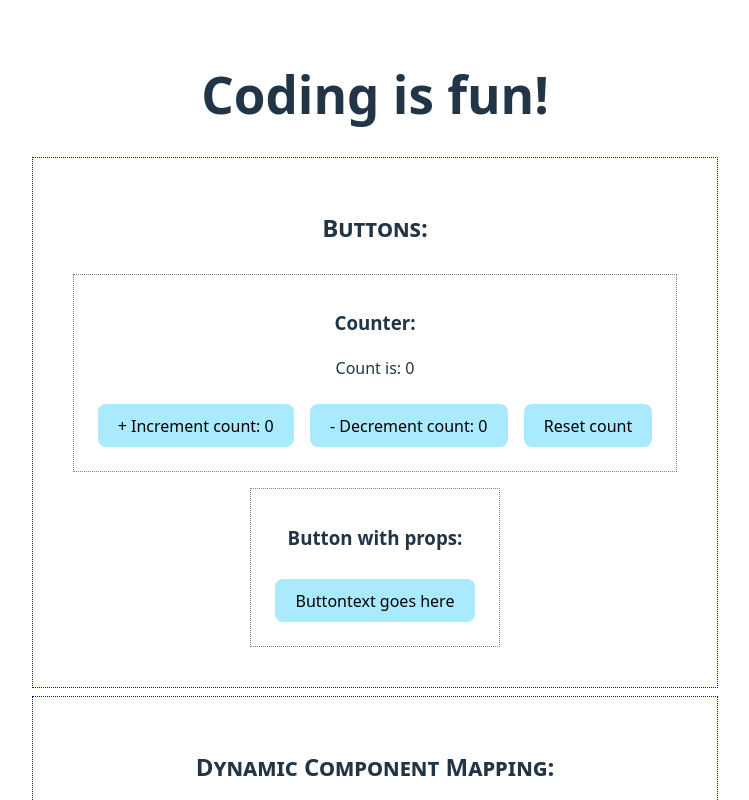
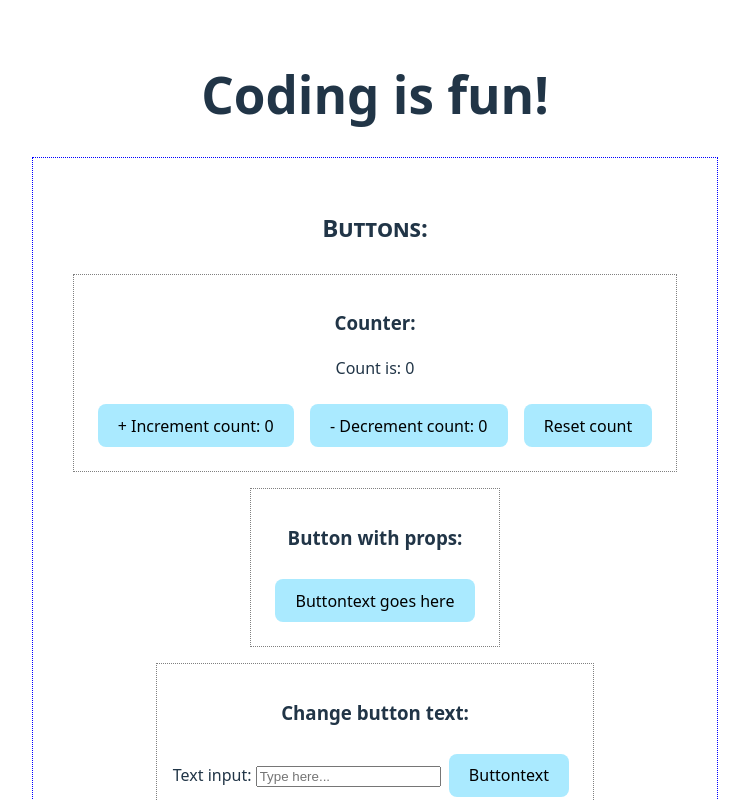
Before and after one commit to Ayngie/bits-n-pieces, a React (Vite) app: page / in a window 1280 px wide. Shown: the top 800 px of the page, without its empty margins (265-1014 px from the left). Built offline with nearby package versions, Linux system fonts and the light colour scheme.

Commit message:
Feat: added sanitized input

```diff
--- a/src/components/Buttons.tsx
+++ b/src/components/Buttons.tsx
@@ -1,5 +1,6 @@
 import ButtonWithProps from './Buttons/ButtonWithProps';
 import Counter from './Buttons/Counter';
+import ChangeButtonText from './Inputs/ChangeButtonText';
 
 const Buttons = () => {
   return (
@@ -7,11 +8,14 @@ const Buttons = () => {
       <h2>Buttons:</h2>
 
       <Counter />
+
       {/* Wrapping here for example component, to keep component file clean */}
       <article className="bordered-section">
         <h3>Button with props:</h3>
         <ButtonWithProps buttonText="Buttontext goes here" />
       </article>
+
+      <ChangeButtonText />
     </section>
   );
 };
--- /dev/null
+++ b/src/components/Inputs/ChangeButtonText.tsx
@@ -0,0 +1,45 @@
+import { useState } from 'react';
+import ButtonWithProps from '../Buttons/ButtonWithProps';
+
+const sanitizeInput = (input: string): string => {
+  return input
+    .replace(/<[^>]*>/g, '') // Remove HTML-tags
+    .replace(/\s+/g, ' ') // Replace multiple spaces with single space
+    .trim(); // Remove leading/trailing spaces
+};
+
+const ChangeButtonText = () => {
+  const [inputValue, setInputValue] = useState<string>('');
+  const [buttonText, setButtonText] = useState<string>('Buttontext');
+
+  const handleInputChange = (e: React.ChangeEvent<HTMLInputElement>) => {
+    const rawValue = e.target.value;
+    const sanitizedValue = sanitizeInput(rawValue);
+    setInputValue(sanitizedValue);
+
+    if (sanitizedValue) {
+      setButtonText(sanitizedValue);
+    }
+  };
+  return (
+    <article className="bordered-section">
+      <h3>Change button text:</h3>
+      <div>
+        <label htmlFor="buttonTextInput">
+          Text input:{' '}
+          <input
+            id="buttonTextInput"
+            type="text"
+            value={inputValue}
+            onChange={handleInputChange}
+            placeholder="Type here..."
+            maxLength={50}
+          />
+        </label>
+        <ButtonWithProps buttonText={buttonText} />
+      </div>
+    </article>
+  );
+};
+
+export default ChangeButtonText;
```
